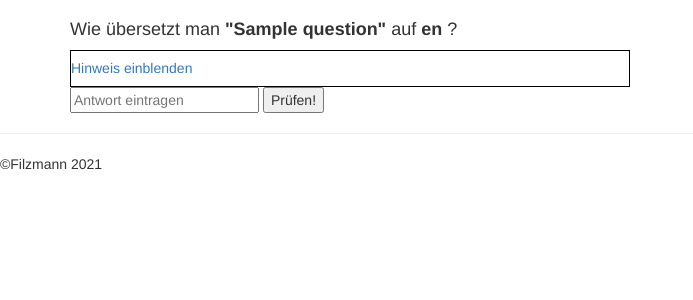
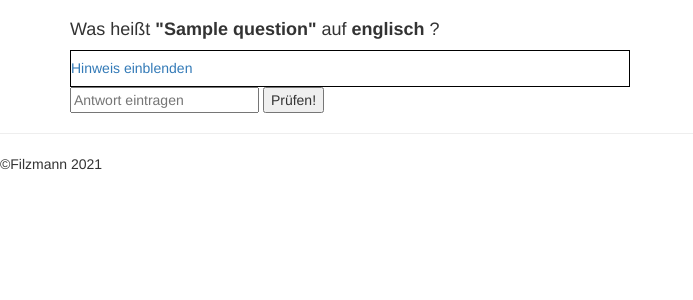
Before and after one commit to Filzmann/VokabeltrainerOnline, a Django app: template vokabeltrainer/templates/vokabeltrainer/lernen_template.html in a window 1280 px wide. Shown: the part 100-400 px from the top of the page, without its empty margins (0-693 px from the left). Run offline with Django 4.2, Linux system fonts and the light colour scheme; the template is opened without the code that fills it: most values are stand-ins (such as "Sample title", 1, 10 or a date in 2020); some libraries are stand-ins or nearby versions.

Commit message:
lernen verbessert

```diff
--- a/vokabeltrainer/templates/vokabeltrainer/lernen_ergebnis_template.html
+++ b/vokabeltrainer/templates/vokabeltrainer/lernen_ergebnis_template.html
@@ -29,7 +29,7 @@
         <div>
             {{ question.hint|safe }}
         </div>
-        {% if question.lang_to_find == 'deutsch' %}
+        {% if question.lang_to_find == 'german' %}
             <div>
             Bsp.:
             {{ question.examples|safe }}
--- a/vokabeltrainer/templates/vokabeltrainer/lernen_template.html
+++ b/vokabeltrainer/templates/vokabeltrainer/lernen_template.html
@@ -3,9 +3,13 @@
 {% block content %}
 {% include "vokabeltrainer/lernen_menu.html" %}
     <h4>
-        Wie übersetzt man
+        Was heißt
         <span style="font-weight: bolder">"{{ question.question }}"</span>
-        auf <span style="font-weight: bolder">{{ question.lang_to_find }} </span>?
+        auf
+        <span style="font-weight: bolder">
+            {% if question.lang_to_find == 'german' %}
+            deutsch
+            {% else %} englisch {% endif %}</span>?
     </h4>
     </p>
     <div style="border: 1px solid black; max-width: 40em;">
```
